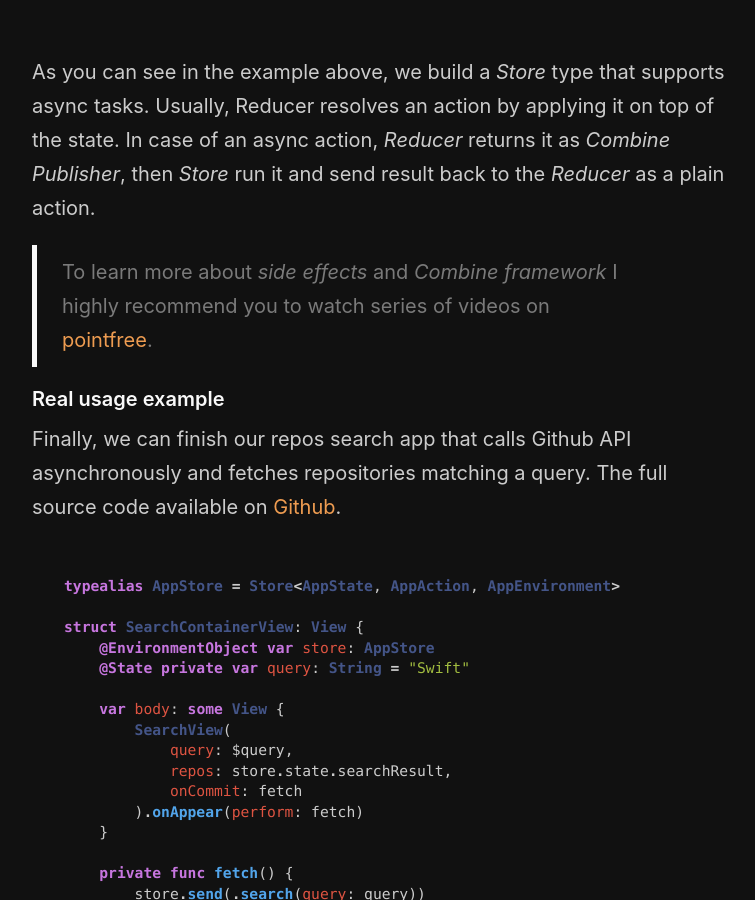
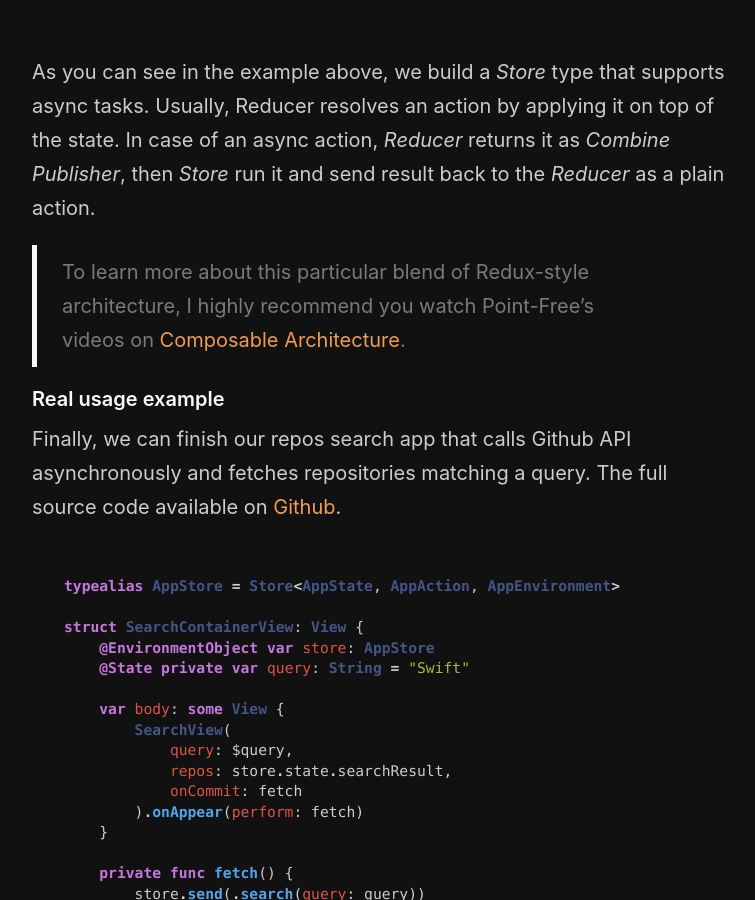
Before and after one commit to mecid/mecid.github.io, a Jekyll site: the page built from _posts/2019-09-18-redux-like-state-container-in-swiftui.md, in a window 1280 px wide and 900 px high, scrolled down 4871 px. Shown: the whole window, without its empty margins (258-1013 px from the left). Built offline with Jekyll 4.4.1, drawn with Linux system fonts in a browser that asks for light colours.

Commit message:
Update 2019-09-18-redux-like-state-container-in-swiftui.md

```diff
--- a/_posts/2019-09-18-redux-like-state-container-in-swiftui.md
+++ b/_posts/2019-09-18-redux-like-state-container-in-swiftui.md
@@ -139,7 +139,7 @@ final class Store<State, Action, Environment>: ObservableObject {
 
 As you can see in the example above, we build a *Store* type that supports async tasks. Usually, Reducer resolves an action by applying it on top of the state. In case of an async action, *Reducer* returns it as *Combine Publisher*, then *Store* run it and send result back to the *Reducer* as a plain action.
 
-> To learn more about *side effects* and *Combine framework* I highly recommend you to watch series of videos on [pointfree](https://www.pointfree.co/episodes/ep81-the-combine-framework-and-effects-part-2).
+> To learn more about this particular blend of Redux-style architecture, I highly recommend you watch Point-Free's videos on [Composable Architecture](https://www.pointfree.co/collections/composable-architecture).
 
 #### Real usage example
 Finally, we can finish our repos search app that calls Github API asynchronously and fetches repositories matching a query. The full source code available on [Github](https://github.com/mecid/redux-like-state-container-in-swiftui).
```
